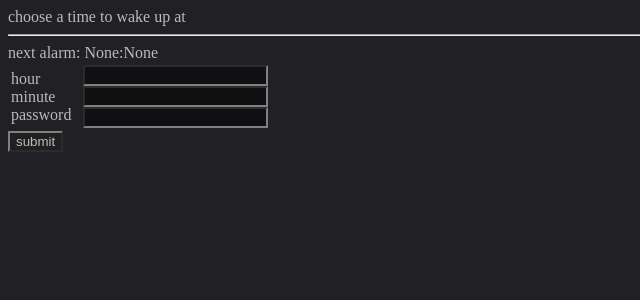
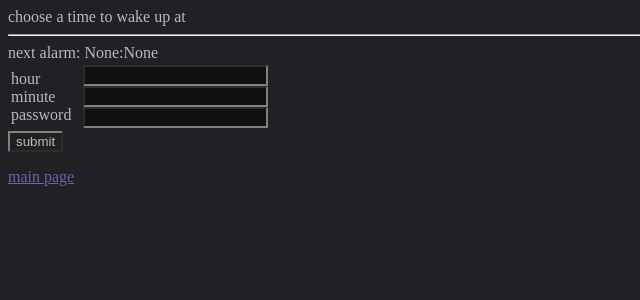
Before and after one commit to e-shrdlu/LED-controller, a Flask app: page /alarm in a window 1280 px wide. Shown: the top 300 px of the page, without its empty margins (0-640 px from the left). Run offline with Flask 2, Linux system fonts and the light colour scheme.

Commit message:
added links between main and alarm page

```diff
--- a/templates/alarm.html
+++ b/templates/alarm.html
@@ -21,6 +21,9 @@
         color:#bbbbbb;
         background-color: #101013;
         border-color: #808080;
+    }
+    a {
+        color:#6666aa;
     }
 
     @media screen and (max-width: 500px) {
@@ -68,5 +71,7 @@
 
 </form>
 
+<a href="/">main page</a>
+
 </body>
 </html>
```
Also changed, not shown: templates/index.html (+7 -0 lines).
